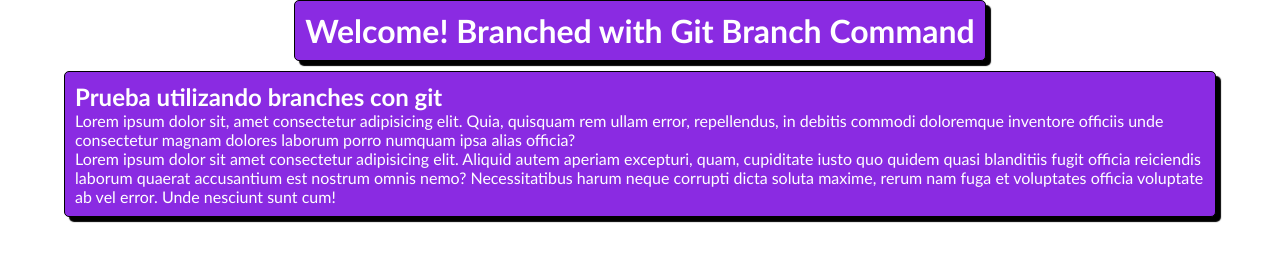
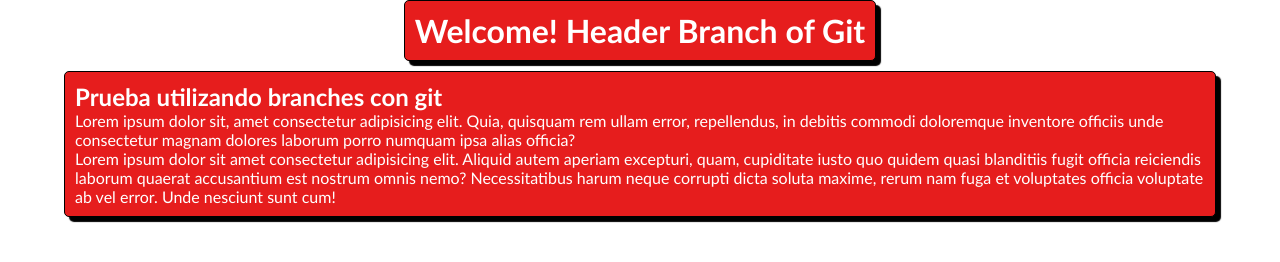
Before and after one commit to Regibus1/learningPath, a plain HTML site: page cursoGitYGitHub/branch/index.html in a window 1280 px wide. Drawn offline with Linux system fonts and the light colour scheme.

Commit message:
cambie el fondo

```diff
--- a/cursoGitYGitHub/branch/css/style.css
+++ b/cursoGitYGitHub/branch/css/style.css
@@ -17,7 +17,7 @@
     padding: 10px;
     font-family: 'Trebuchet MS', 'Lucida Sans Unicode', 'Lucida Grande', 'Lucida Sans', Arial, sans-serif;
     margin-bottom: 10px;
-    background-color: blueviolet;
+    background-color: #e61d1d;
     border-radius: 5px;
     color: white;
     box-shadow: 5px 5px 1px 0px black;
@@ -28,7 +28,7 @@
     width: 90%;
     padding: 10px;
     font-family: 'Trebuchet MS', 'Lucida Sans Unicode', 'Lucida Grande', 'Lucida Sans', Arial, sans-serif;
-    background-color: blueviolet;
+    background-color: #e61d1d;
     color: white;
     border-radius: 5px;
     box-shadow: 5px 5px 1px 0px black;
--- a/cursoGitYGitHub/branch/index.html
+++ b/cursoGitYGitHub/branch/index.html
@@ -8,7 +8,7 @@
   </head>
   <body>
     <header>
-      <h1>Welcome! Branched with Git Branch Command</h1>
+      <h1>Welcome! Header Branch of Git</h1>
     </header>
     <main>
       <h2>Prueba utilizando branches con git</h2>
```
